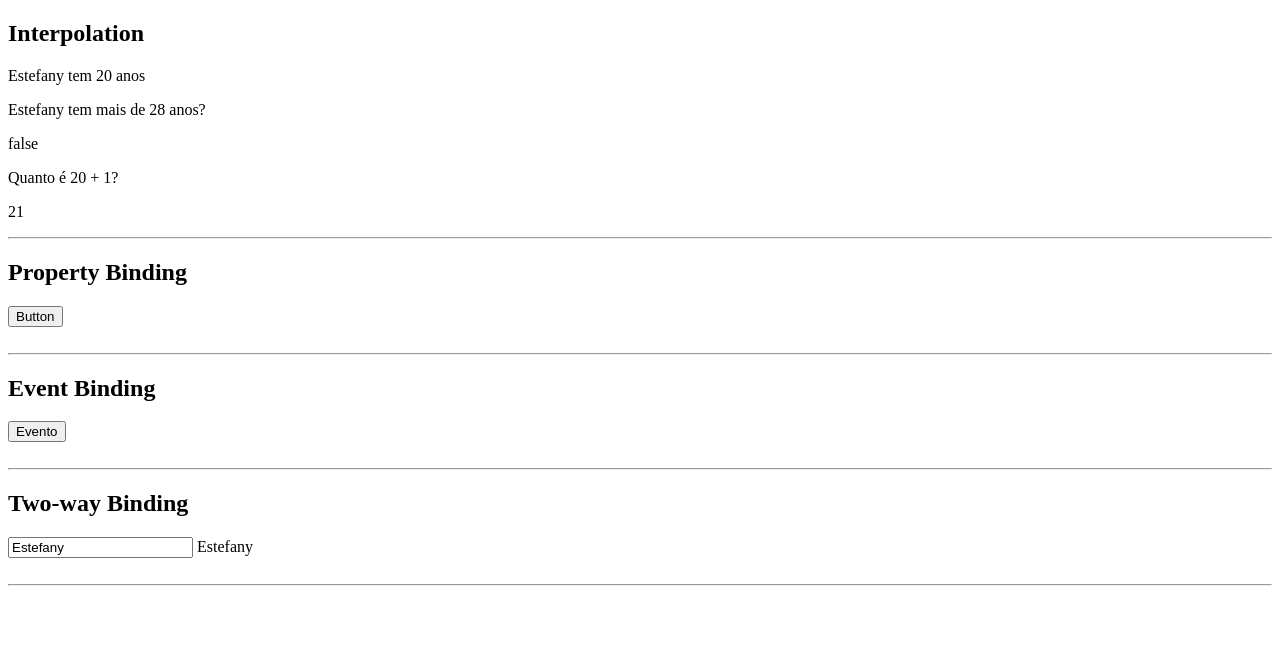
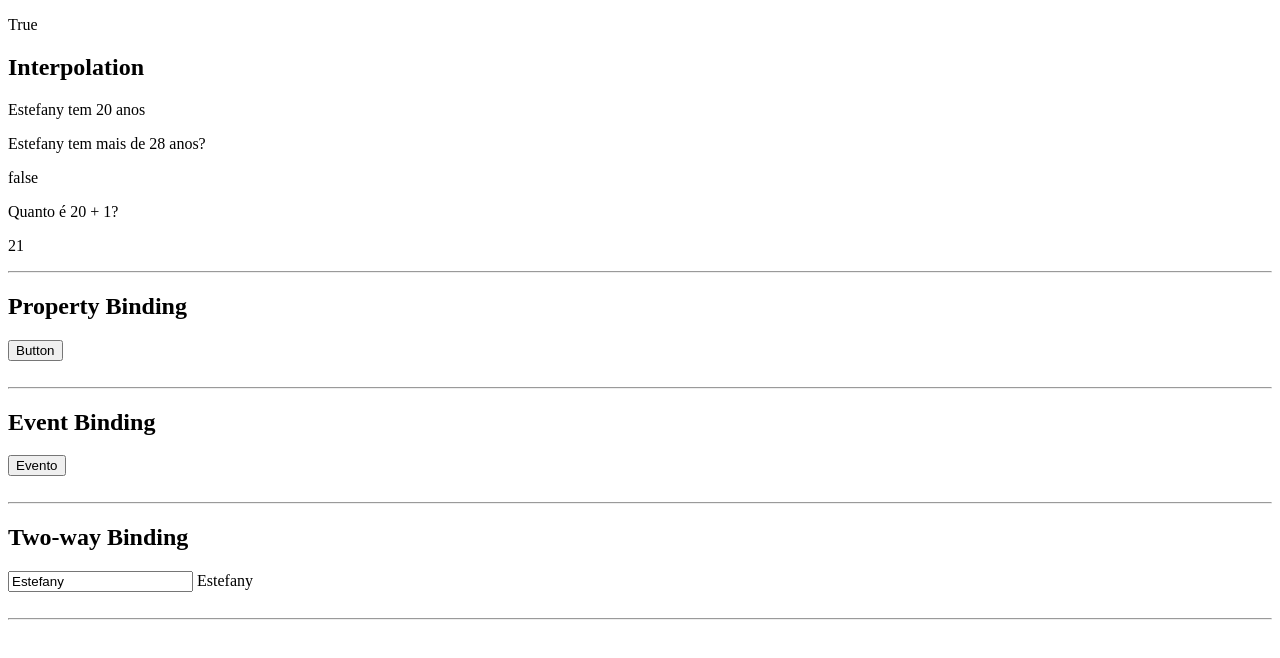
Before and after one commit to EsterMel0/Curso-Angular, an Angular app in the folder meu-primeiro-projeto/: page / in a window 1280 px wide. Shown: the top 658 px of the page. Built offline with nearby package versions, Linux system fonts and the light colour scheme.

Commit message:
conhecendo o ngIf

```diff
--- a/meu-primeiro-projeto/src/app/app.component.ts
+++ b/meu-primeiro-projeto/src/app/app.component.ts
@@ -3,6 +3,7 @@ import { Component, OnInit } from '@angular/core';
 @Component({
   selector: 'app-root',
   template: `
+  <app-diretivas-estruturais></app-diretivas-estruturais>
   <app-data-biding></app-data-biding>
   <router-outlet></router-outlet>
   `,
--- a/meu-primeiro-projeto/src/app/app.module.ts
+++ b/meu-primeiro-projeto/src/app/app.module.ts
@@ -6,13 +6,15 @@ import { AppRoutingModule } from './app-routing.module';
 import { AppComponent } from './app.component';
 import { TitleComponent } from './title/title.component';
 import { DataBidingComponent } from './data-biding/data-biding.component';
+import { DiretivasEstruturaisComponent } from './diretivas-estruturais/diretivas-estruturais.component';
 
 
 @NgModule({
   declarations: [
     AppComponent,
     TitleComponent,
-    DataBidingComponent
+    DataBidingComponent,
+    DiretivasEstruturaisComponent
   ],
   imports: [
     BrowserModule,
--- /dev/null
+++ b/meu-primeiro-projeto/src/app/diretivas-estruturais/diretivas-estruturais.component.html
@@ -0,0 +1,5 @@
+<p *ngIf="condition; else elseBlock">True</p>
+
+<ng-template #elseBlock>
+    <p>False</p>
+</ng-template>
--- /dev/null
+++ b/meu-primeiro-projeto/src/app/diretivas-estruturais/diretivas-estruturais.component.ts
@@ -0,0 +1,24 @@
+import { Component, OnInit } from '@angular/core';
+
+@Component({
+  selector: 'app-diretivas-estruturais',
+  templateUrl: './diretivas-estruturais.component.html',
+  styleUrls: ['./diretivas-estruturais.component.scss']
+})
+export class DiretivasEstruturaisComponent implements OnInit{
+
+  public condition: boolean = true;
+
+  constructor() {}
+
+  ngOnInit(): void{
+    setInterval( ()=> {
+      if(this.condition){
+        this.condition = false;
+      }else{
+        this.condition = true;
+      }
+      2000
+    })
+  }
+}
```
Also changed, not shown: meu-primeiro-projeto/src/app/diretivas-estruturais/diretivas-estruturais.component.scss (added), 1 other file (tests, documents, lock files or other folders).
